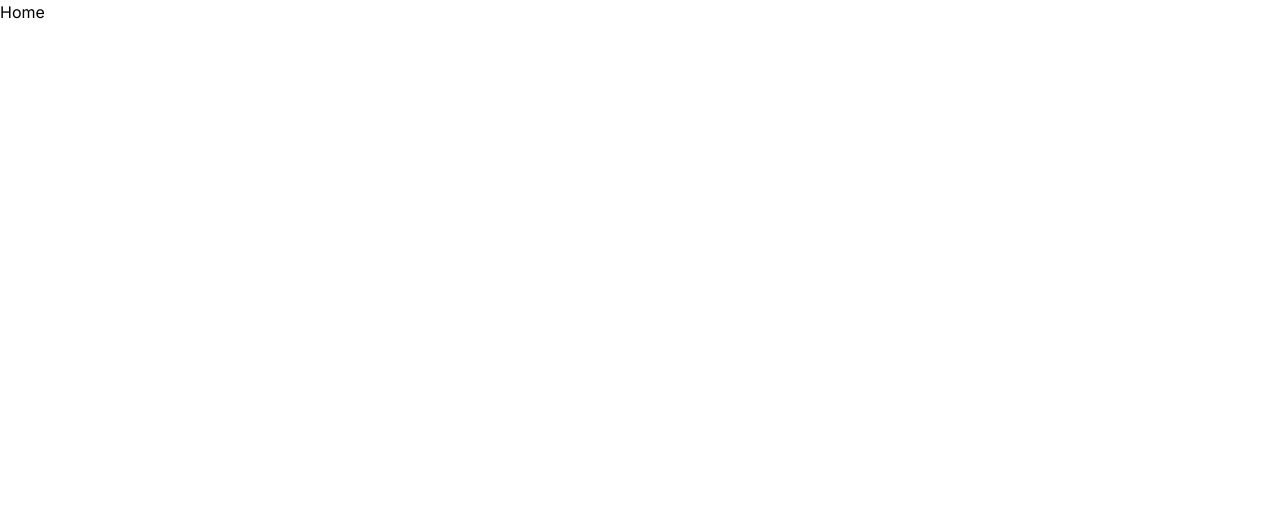
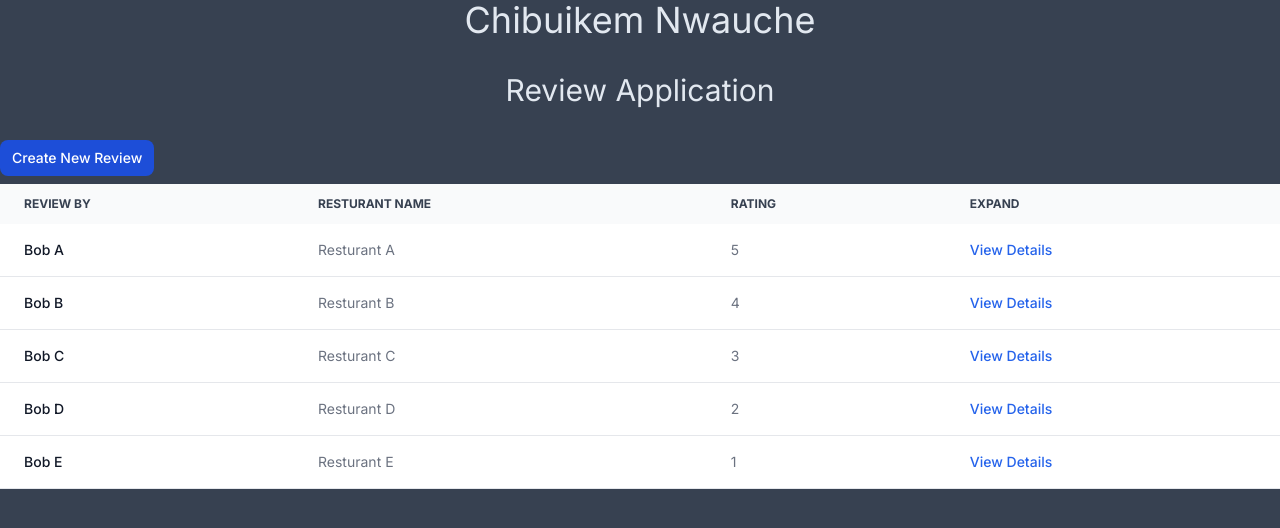
Before and after one commit to BobBrian/yelpdotcom, a Next.js app: page / in a window 1280 px wide. Shown: the top 528 px of the page. Built offline with nearby package versions, Linux system fonts and the light colour scheme.

Commit message:
home page and 1/2 create page

```diff
--- a/app/create/page.tsx
+++ b/app/create/page.tsx
@@ -2,6 +2,25 @@ import React from 'react'
 
 export default function CreateReview() {
   return (
-    <div>CreateReview</div>
+    <form>
+      <div className="mb-6">
+        <label className="block mb-2 text-2xl font-medium text-slate-200">Author Name</label>
+        <input className="bg-gray-50 border border-gray-300 text-gray-900 text-sm rounded-lg
+        focus:ring-blue-500 focus:border-blue-500 p-2.5  w-6/12" required/>
+      </div>
+
+      <div className="mb-6">
+        <label className="block mb-2 text-2xl font-medium text-slate-200">Resturant Name</label>
+        <input className="bg-gray-50 border border-gray-300 text-gray-900 text-sm rounded-lg
+        focus:ring-blue-500 focus:border-blue-500 p-2.5  w-6/12" required/>
+      </div>
+
+      <button >
+        Rating
+      </button>
+
+
+
+    </form>
   )
 }
--- a/app/layout.tsx
+++ b/app/layout.tsx
@@ -16,7 +16,9 @@ export default function RootLayout({
 }) {
   return (
     <html lang="en">
-      <body className={inter.className}>{children}</body>
+      <body className={`${inter.className} bg-gray-700`}>
+        {children}
+      </body>
     </html>
   )
 }
--- a/app/page.tsx
+++ b/app/page.tsx
@@ -1,4 +1,7 @@
+"use client"
+import Link from 'next/link'
 import React from 'react'
+import {useState, useEffect} from 'react'
 
 //This is the version of the main code that will be pushed into the master branch
 //The code here uses remenant code from the static project file
@@ -11,7 +14,64 @@ import React from 'react'
 //ByteGrad Video:https://www.youtube.com/watch?v=TPACABQTHvM&t=84s
 
 export default function Home() {
+
+  const [resturant,setResturant] = useState([
+    { id:1,authorname:"Bob A",resturantname:"Resturant A",body:"Food is Very Good", rating:5},
+    { id:2,authorname:"Bob B",resturantname:"Resturant B",body:"Food is  Good", rating:4},
+    { id:3,authorname:"Bob C",resturantname:"Resturant C",body:"Food is Average", rating:3},
+    { id:4,authorname:"Bob D",resturantname:"Resturant D",body:"Food is Less than Average", rating:2},
+    { id:1,authorname:"Bob E",resturantname:"Resturant E",body:"Food is Bad", rating:1}
+  ])
+
   return (
-    <div>Home</div>
+    <main>
+        <h1 className="text-slate-200 text-center text-4xl mb-8">Chibuikem Nwauche</h1>
+        <h2 className="text-slate-200 text-center text-3xl mb-6">Review Application</h2>
+        <a className="mt-2 mb-2 text-center inline-flex items-center px-3 py-2 text-sm font-medium
+          text-center text-white bg-blue-700 rounded-lg">
+          <Link href="/create">Create New Review</Link>
+        </a>
+
+        <div className="relative overflow-x-auto">
+            <table className="w-full text-sm text-left text-gray-500 dark:text-gray-400">
+                <thead className="text-xs text-gray-700 uppercase bg-gray-50 dark:bg-gray-700 dark:text-gray-400">
+                    <tr>
+                        <th scope="col" className="px-6 py-3">
+                            Review By
+                        </th>
+                        <th scope="col" className="px-6 py-3">
+                            Resturant Name
+                        </th>
+                        <th scope="col" className="px-6 py-3">
+                            Rating
+                        </th>
+                        <th scope="col" className="px-6 py-3">
+                            Expand
+                        </th>
+                    </tr>
+                </thead>
+                <tbody>
+
+                    {resturant.map(rest => (
+                      <tr className="bg-white border-b dark:bg-gray-800 dark:border-gray-700">
+                        <th scope="row" className="px-6 py-4 font-medium text-gray-900 whitespace-nowrap dark:text-white">
+                            {rest.authorname}
+                        </th>
+                        <td className="px-6 py-4">
+                            {rest.resturantname}
+                        </td>
+                        <td className="px-6 py-4">
+                            {rest.rating}
+                        </td>
+                        <td className="px-6 py-4">
+                            <a href="#" className="font-medium text-blue-600  hover:underline">View Details</a>
+                        </td>
+                      </tr>
+                    ))}
+                </tbody>
+            </table>
+        </div>
+
+    </main>
   )
 }
```
